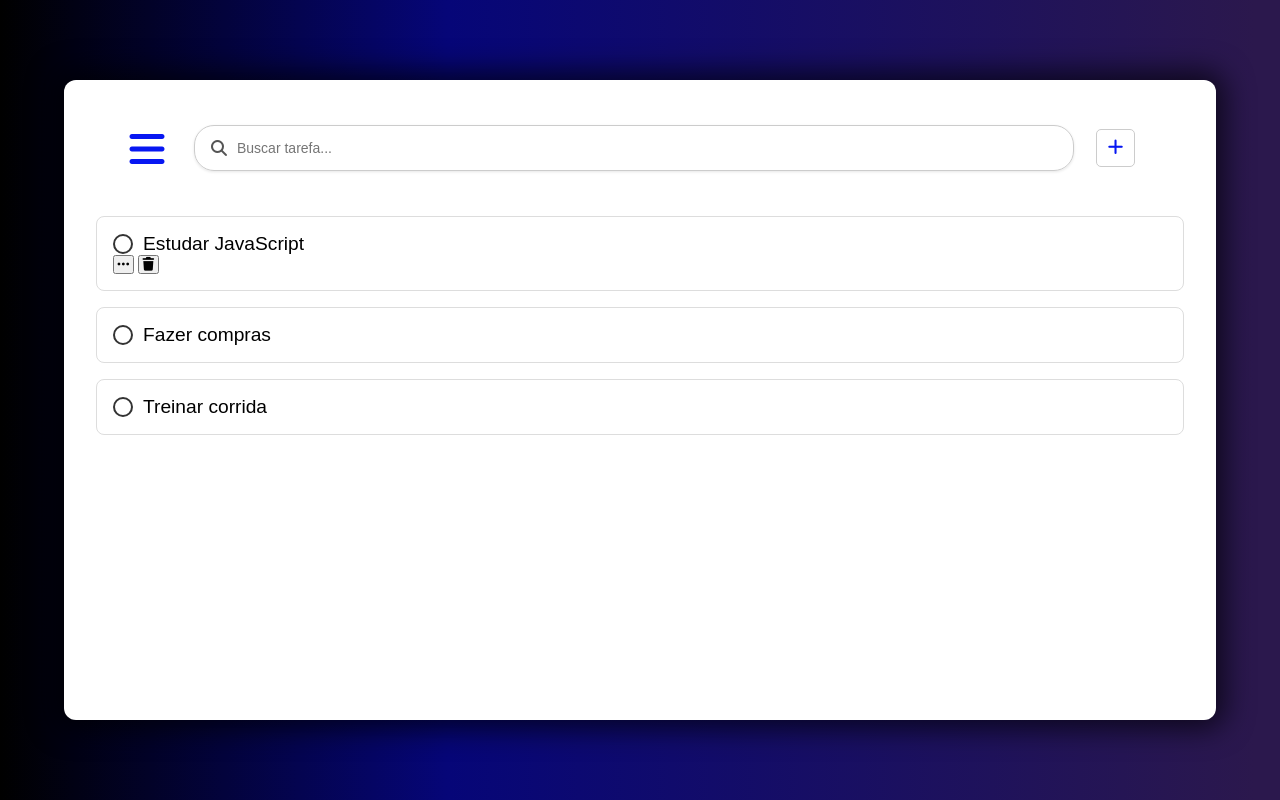
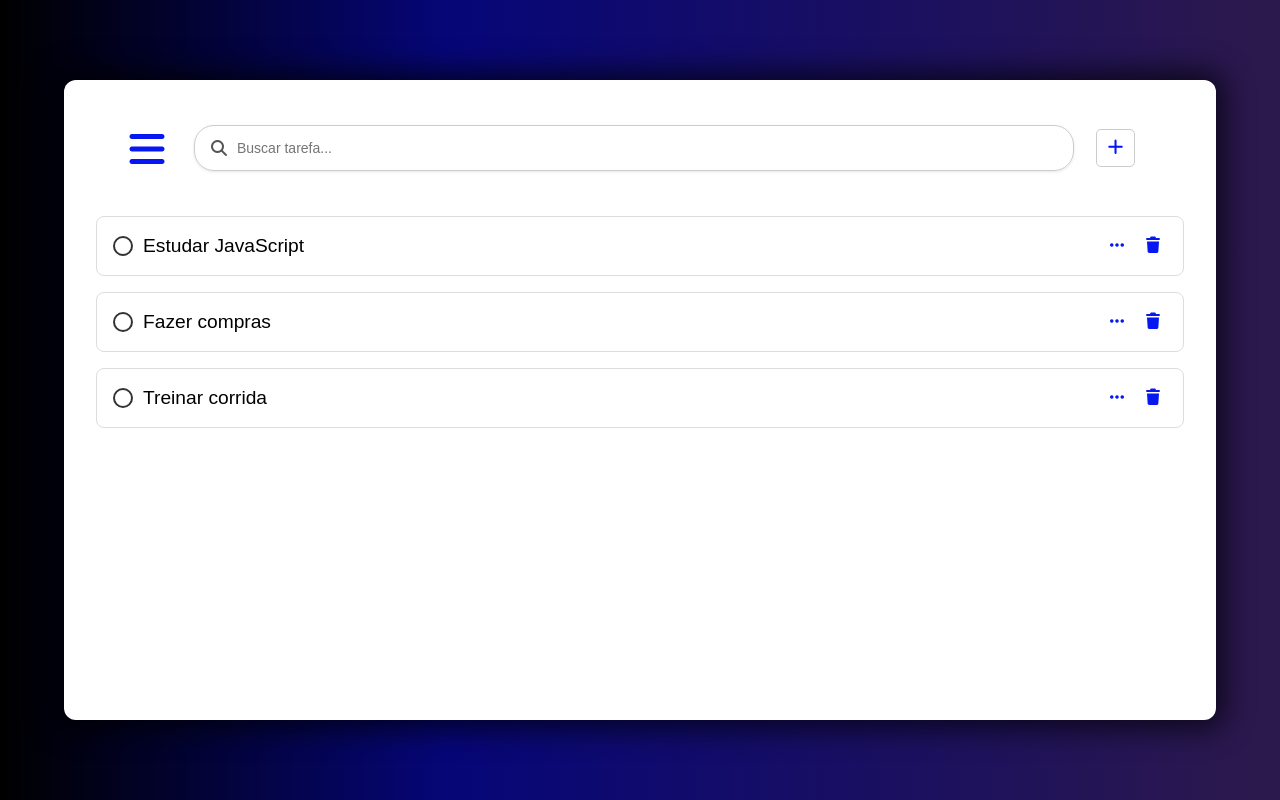
Before and after one commit to ArthurGuimaraes1/todo-list-avancada, a plain HTML site: page index.html in a window 1280 px wide. Drawn offline with Linux system fonts and the light colour scheme; a web font is replaced by a local one.

Commit message:
Adicionando botões nas listas

```diff
--- a/index.html
+++ b/index.html
@@ -48,10 +48,10 @@
                         </label>
                         <div class="task-actions">
                             <button class="button-drag" title="Arrastar">
-                            <i class="fa-solid fa-ellipsis"></i>
+                                <i class="fa-solid fa-ellipsis"></i>
                             </button>
                             <button class="button-delete" title="Excluir">
-                            <i class="fa-solid fa-trash"></i>
+                                <i class="fa-solid fa-trash"></i>
                             </button>
                         </div>
                     </li>
@@ -61,6 +61,14 @@
                             <span class="custom-checkbox"></span>
                             <span>Fazer compras</span>
                         </label>
+                        <div class="task-actions">
+                            <button class="button-drag" title="Arrastar">
+                                <i class="fa-solid fa-ellipsis"></i>
+                            </button>
+                            <button class="button-delete" title="Excluir">
+                                <i class="fa-solid fa-trash"></i>
+                            </button>
+                        </div>
                     </li>
                     <li class="task-item" draggable="true">
                         <label>
@@ -68,6 +76,14 @@
                             <span class="custom-checkbox"></span>
                             <span>Treinar corrida</span>
                         </label>
+                        <div class="task-actions">
+                            <button class="button-drag" title="Arrastar">
+                                <i class="fa-solid fa-ellipsis"></i>
+                            </button>
+                            <button class="button-delete" title="Excluir">
+                                <i class="fa-solid fa-trash"></i>
+                            </button>
+                        </div>
                     </li>
                 </ul>
             </section>
--- a/script.js
+++ b/script.js
@@ -0,0 +1,10 @@
+const botaoExcluir = document.querySelectorAll(".button-delete");
+
+botaoExcluir.forEach(button => {
+    button.addEventListener('click', (e)=>{
+        const taskItem = e.target.closest('.task-item');
+        if (taskItem){
+            taskItem.remove();
+        }
+    })
+})
--- a/style.css
+++ b/style.css
@@ -178,6 +178,9 @@ body {
   border: 1px solid #ddd;
   cursor: grab;
   font-size: 1rem; /* ajusta conforme o usuário muda zoom */
+  display: flex;
+  align-items: center;
+  justify-content: space-between;
 }
 
 .task-item:active {
@@ -221,3 +224,22 @@ span{
   font-weight: 300;
   font-size: 1.2rem;
 }
+
+.task-actions{
+  display: flex;
+  gap: 8px;
+}
+
+.task-actions button{
+  background: none;
+  border: none;
+  cursor: pointer;
+  font-size: 16px; /* tamanho do ícone */
+  padding: 4px;
+  color: var(--corBotoes);
+}
+
+.button-delete:hover{
+  color: red;
+  transition-duration: 0.3s;
+}
```
